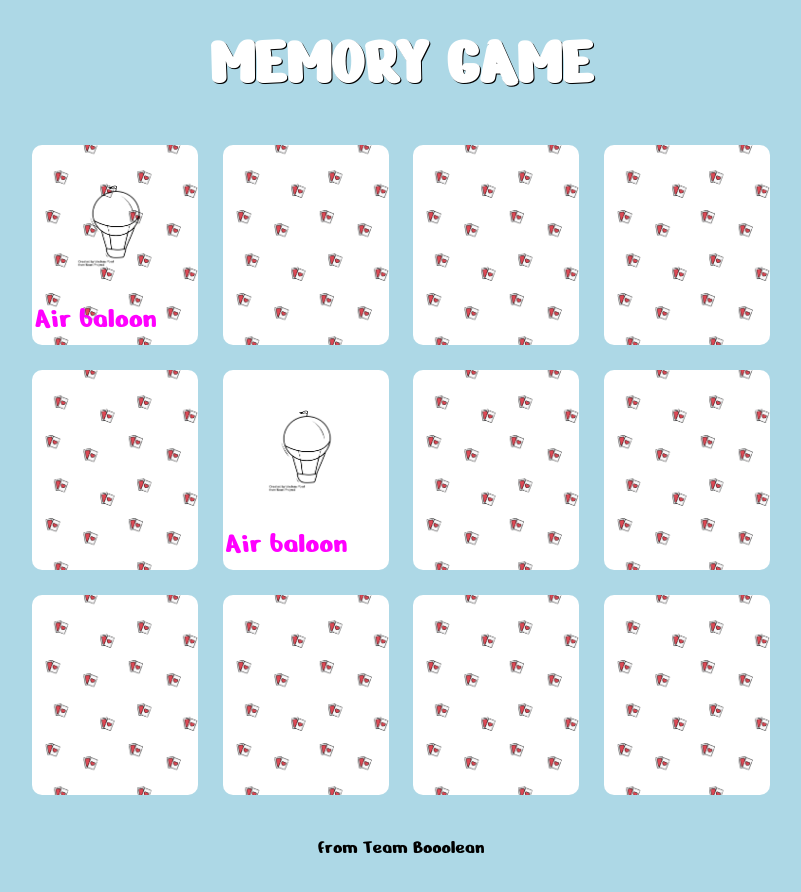
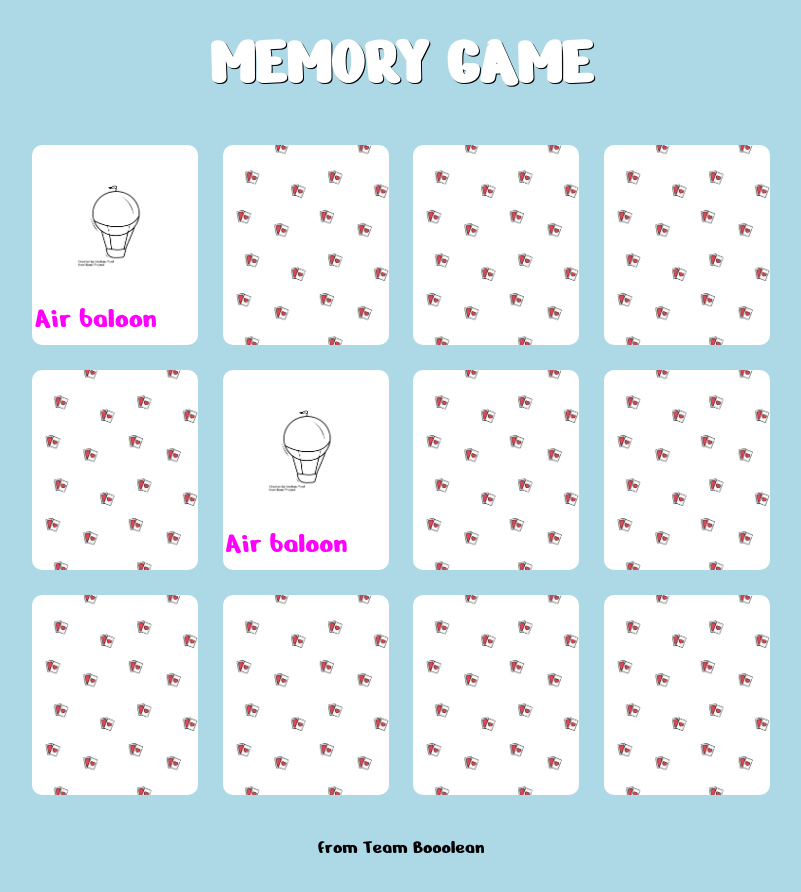
Before and after one commit to Alebacce/html-css-memory, a plain HTML site: page index.html in a window 1280 px wide. In both pictures the pointer is over the element 354 px from the left and 245 px from the top of the page. Shown: the whole page, without its empty margins (239-1040 px from the left). Drawn offline with Linux system fonts and the light colour scheme.

Commit message:
Background image hidden when hover on card solved

```diff
--- a/css/style.css
+++ b/css/style.css
@@ -64,6 +64,10 @@ h1 {
         display: none;
     }
 
+    .card:hover{
+        background-image: none;
+    }
+
     .card:hover img {
         display: block;
     }
```
